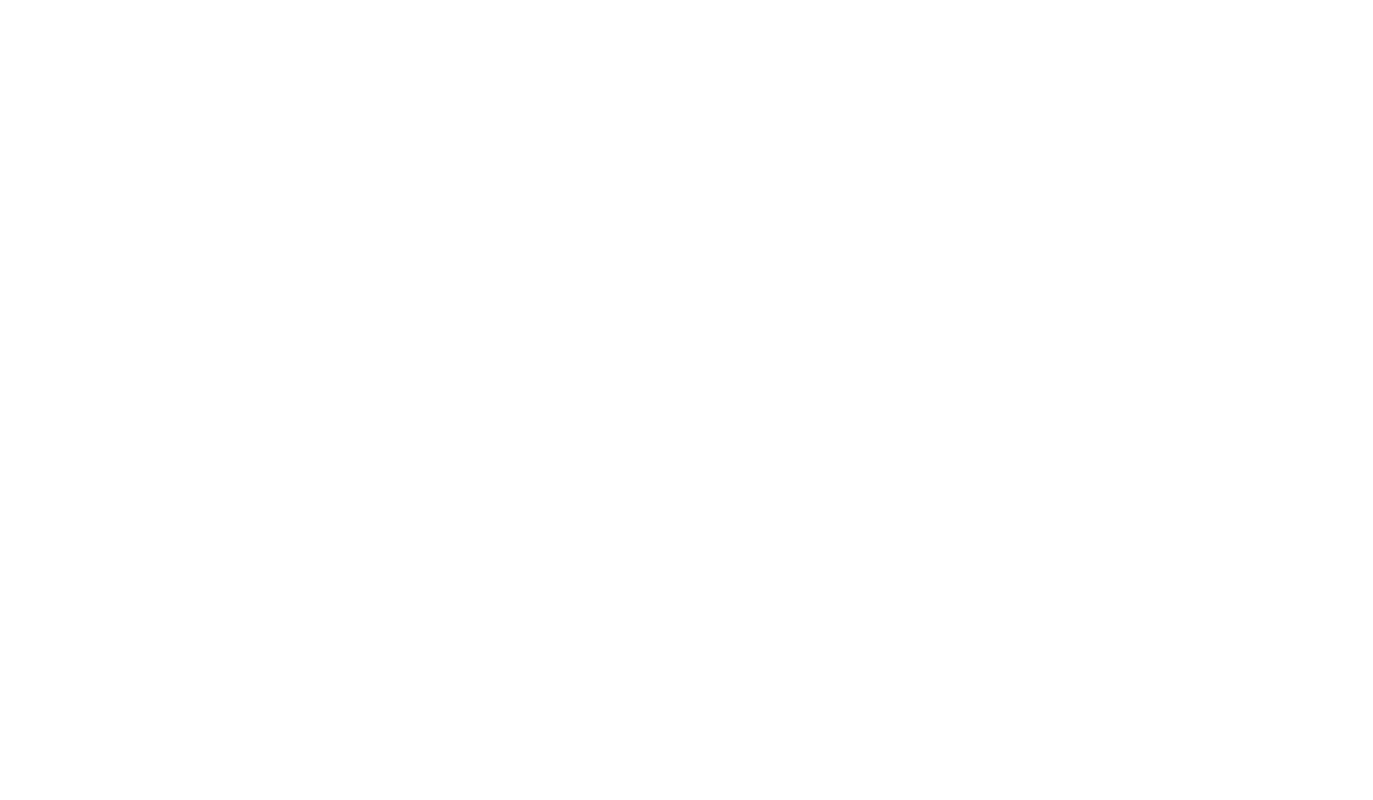
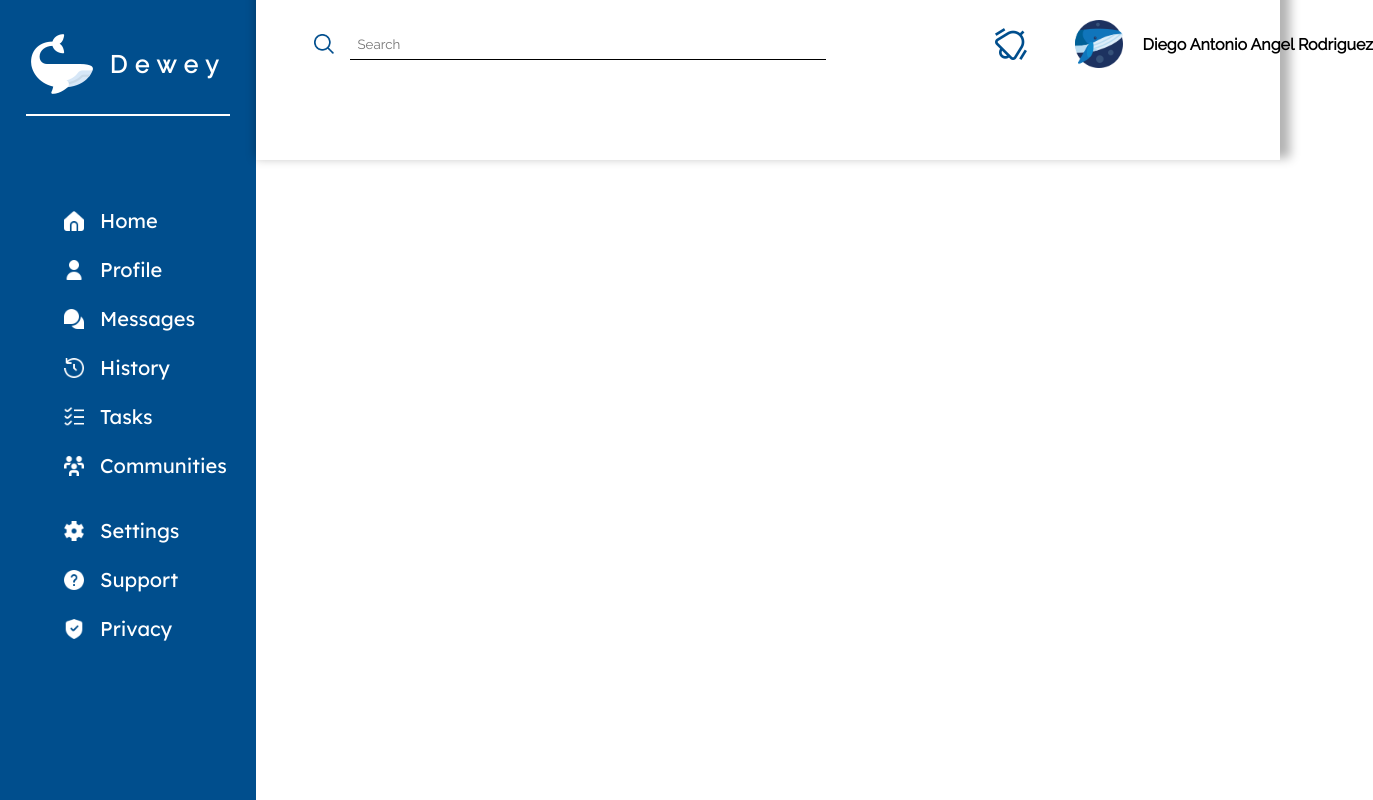
Before and after one commit to ShrekBenson/grid-dashboard, a plain HTML site: page index.html in a window 1280 px wide. Shown: the whole page, 1373 px wide, since content can reach past the window. Drawn offline with Linux system fonts and the light colour scheme.

Commit message:
Complete sidebar and topbar of the page

```diff
--- a/index.html
+++ b/index.html
@@ -3,9 +3,77 @@
 <head>
   <meta charset="UTF-8">
   <meta name="viewport" content="width=device-width, initial-scale=1.0">
+  <link rel="stylesheet" href="styles/layout.css">
   <title>Welcome to my Dashboard - Diego Antonio Angel Rodriguez</title>
 </head>
 <body>
+  <div class="layout">
+    <div class="sidebar">
+      <div class="sidebar__logo">
+        <img src="src/icons/ballena.png" alt="Icono Dewey" class="logo">
+        <h1>Dewey</h1>
+      </div>
+      <div class="gap"></div>
+      <ul>
+        <li>
+          <img src="src/icons/hogar.png" alt="Hogar" class="sidebar__icon">
+          Home
+        </li>
+        <li>
+          <img src="src/icons/usuario.png" alt="Usuario" class="sidebar__icon">
+          Profile
+        </li>
+        <li>
+          <img src="src/icons/mensajes.png" alt="Mensajes" class="sidebar__icon">
+          Messages
+        </li>
+        <li>
+          <img src="src/icons/historial.png" alt="Historial" class="sidebar__icon">
+          History
+        </li>
+        <li>
+          <img src="src/icons/tareas.png" alt="Tareas" class="sidebar__icon">
+          Tasks
+        </li>
+        <li>
+          <img src="src/icons/comunidades.png" alt="Comunidades" class="sidebar__icon">
+          Communities
+        </li>
+      </ul>
+      <ul>
+        <li>
+          <img src="src/icons/ajustes.png" alt="ajustes" class="sidebar__icon">
+          Settings
+        </li>
+        <li>
+          <img src="src/icons/ayuda.png" alt="ayuda" class="sidebar__icon">
+          Support
+        </li>
+        <li>
+          <img src="src/icons/privacidad.png" alt="privacidad" class="sidebar__icon">
+          Privacy
+        </li>
+      </ul>
+    </div>
+    <div class="topbar">
+      <div class="busqueda__topbar">
+        <label for="busqueda">
+          <img src="src/icons/busqueda.png" alt="Search">
+          <input type="search" id="busqueda" name="busqueda" placeholder="Search">
+        </label>
+        <div class="perfil">
+          <img src="src/icons/campanita.png" alt="Notifications" class="campanita">
+          <img src="src/icons/profile.png" alt="Profile picture" class="foto">
+          <p class="nombre">Diego Antonio Angel Rodriguez</p>
+        </div>
+      </div>
+      <div class="navbar__topbar">
 
+      </div>
+    </div>
+    <main class="content">
+
+    </main>
+  </div>
 </body>
 </html>
--- a/styles/layout.css
+++ b/styles/layout.css
@@ -0,0 +1,141 @@
+@font-face {
+  font-family: "raleway";
+  font-weight: normal;
+  src: url(../src/fonts/Raleway-VariableFont_wght.ttf) format("truetype"), url(../src/fonts/Raleway-Italic-VariableFont_wght.ttf) format("truetype");
+}
+@font-face {
+  font-family: "lexend";
+  font-weight: normal;
+  src: url(../src/fonts/Lexend-VariableFont_wght.ttf) format("truetype");
+}
+*, *::after, *::before{
+  box-sizing: border-box;
+  margin: 0;
+  padding: 0;
+  font-family: "raleway", system-ui, -apple-system, BlinkMacSystemFont, 'Segoe UI', Roboto, Oxygen, Ubuntu, Cantarell, 'Open Sans', 'Helvetica Neue', sans-serif;
+  text-decoration: none;
+  list-style: none;
+  color: black;
+}
+
+.layout{
+  height: 100vh;
+  display: grid;
+  grid-template-columns: 20vw auto;
+  grid-template-rows: 20vh auto;
+}
+.sidebar{
+  grid-column: 1;
+  grid-row: 1/3;
+  background-color: #004e8d;
+  display: flex;
+  flex-direction: column;
+  row-gap: 16px;
+}
+.sidebar>.sidebar__logo{
+  width: 100%;
+  padding-top: 32px;
+  margin-bottom: 2px;
+  display: flex;
+  align-items: center;
+  justify-content: center;
+  gap: 16px;
+}
+.sidebar__logo>h1{
+  color: white;
+  font-size: 1.5rem;
+  letter-spacing: 8px;
+}
+.sidebar>.gap{
+  height: 2px;
+  width: 80%;
+  margin: 0 10%;
+  background-color: white;
+  margin-bottom: 64px;
+}
+.sidebar>ul>li{
+  width: 100%;
+  padding: 12px 0 12px 64px;
+  font-family: 'lexend', system-ui, -apple-system, BlinkMacSystemFont, 'Segoe UI', Roboto, Oxygen, Ubuntu, Cantarell, 'Open Sans', 'Helvetica Neue', sans-serif;
+  font-size: 1.25rem;
+  font-weight: 400;
+  color: white;
+  transition: all .2s ease-in-out;
+  text-shadow: 0 2px 5px 5px hsla(0, 0%, 0%, 50%);
+  cursor: pointer;
+  display: flex;
+  align-items: center;
+  gap: 16px;
+}
+li:last-of-type{
+  margin-bottom: 0;
+}
+li:hover{
+  transform: translateY(-2px);
+  background-color: hsl(207, 100%, 24%);
+}
+li:active{
+  transform: translateY(2px);
+}
+li>img{
+  width: 20px;
+  height: 20px;
+}
+
+.topbar{
+  padding: 8px 16px;
+  grid-column: 2;
+  display: grid;
+  grid-template-rows: repeat(2, 1fr);
+  box-shadow: 5px -7px 10px 5px hsla(0, 0%, 0%, 30%);
+}
+.topbar>.busqueda__topbar{
+  display: grid;
+  grid-template-columns: auto 40%;
+}
+.busqueda__topbar>label{
+  display: flex;
+  align-items: center;
+  justify-content: center;
+  gap: 16px;
+}
+label>img{
+  height: 20px;
+  width: 20px;
+}
+input{
+  appearance: none;
+  padding: 0 8px;
+  height: 32px;
+  width: 80%;
+  outline: none;
+  border: none;
+  border-bottom: 1px solid black;
+  align-self: center;
+}
+.perfil{
+  display: grid;
+  grid-template-columns: 160px 96px 250px;
+  align-items: center;
+  justify-items: end;
+}
+.perfil>.campanita{
+  height: 32px;
+  width: 32px;
+}
+.perfil>.foto{
+  height: 48px;
+  width: 48px;
+}
+.perfil>:is(.campanita, .foto){
+  cursor: pointer;
+  transition: all .2s ease-in-out;
+}
+.perfil>:is(.campanita, .foto):hover{
+  transform: scale(1.1);
+}
+.perfil>p{
+  justify-content: center;
+  font-size: 1rem;
+  font-weight: 700;
+}
```
Also changed, not shown: src/fonts/Lexend-VariableFont_wght.ttf (added), src/fonts/Raleway-Italic-VariableFont_wght.ttf (added), src/fonts/Raleway-VariableFont_wght.ttf (added), src/icons/ajustes.png (added), src/icons/ayuda.png (added), src/icons/ballena.png (added), src/icons/busqueda.png (added), src/icons/campanita.png (added), src/icons/comunidades.png (added), src/icons/historial.png (added), src/icons/hogar.png (added), src/icons/mensajes.png (added), src/icons/privacidad.png (added), src/icons/profile.png (added), 2 more files.
